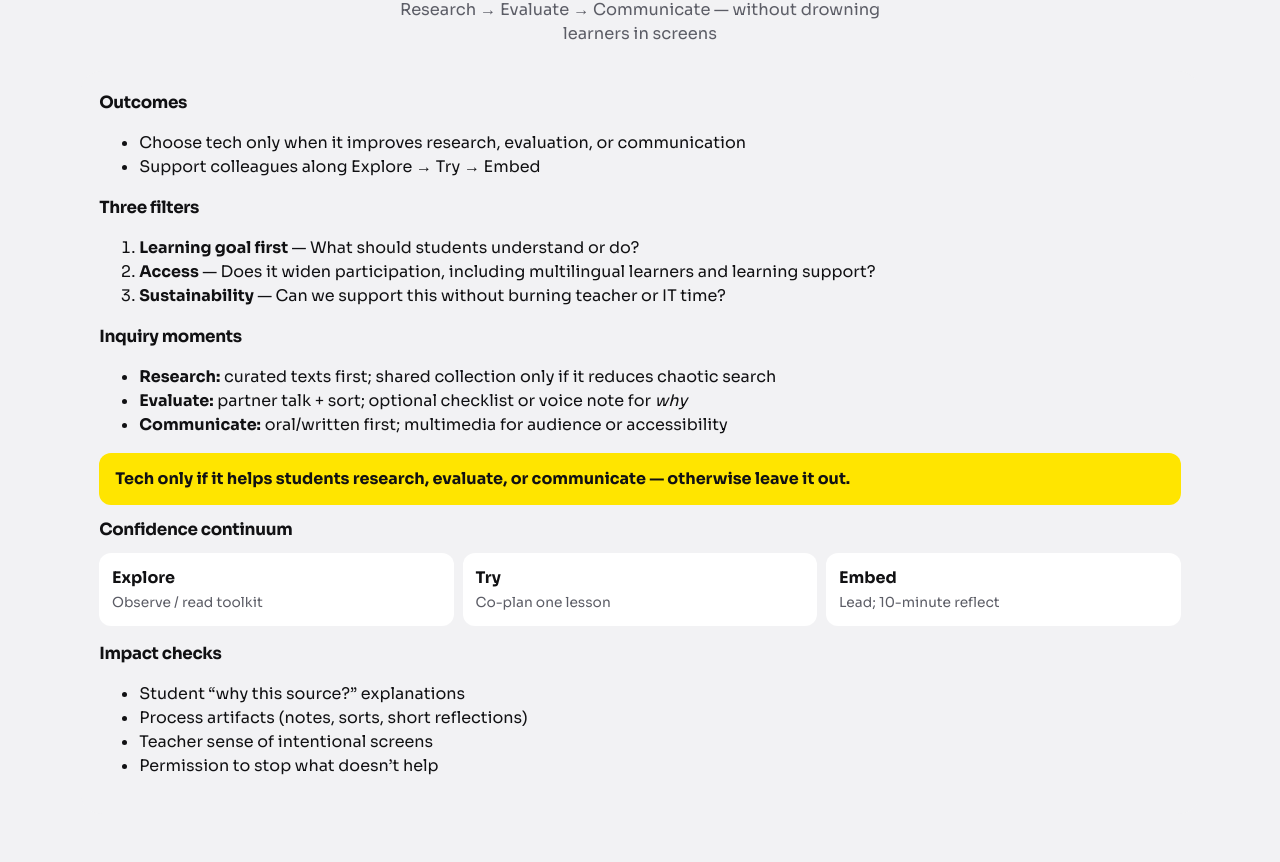
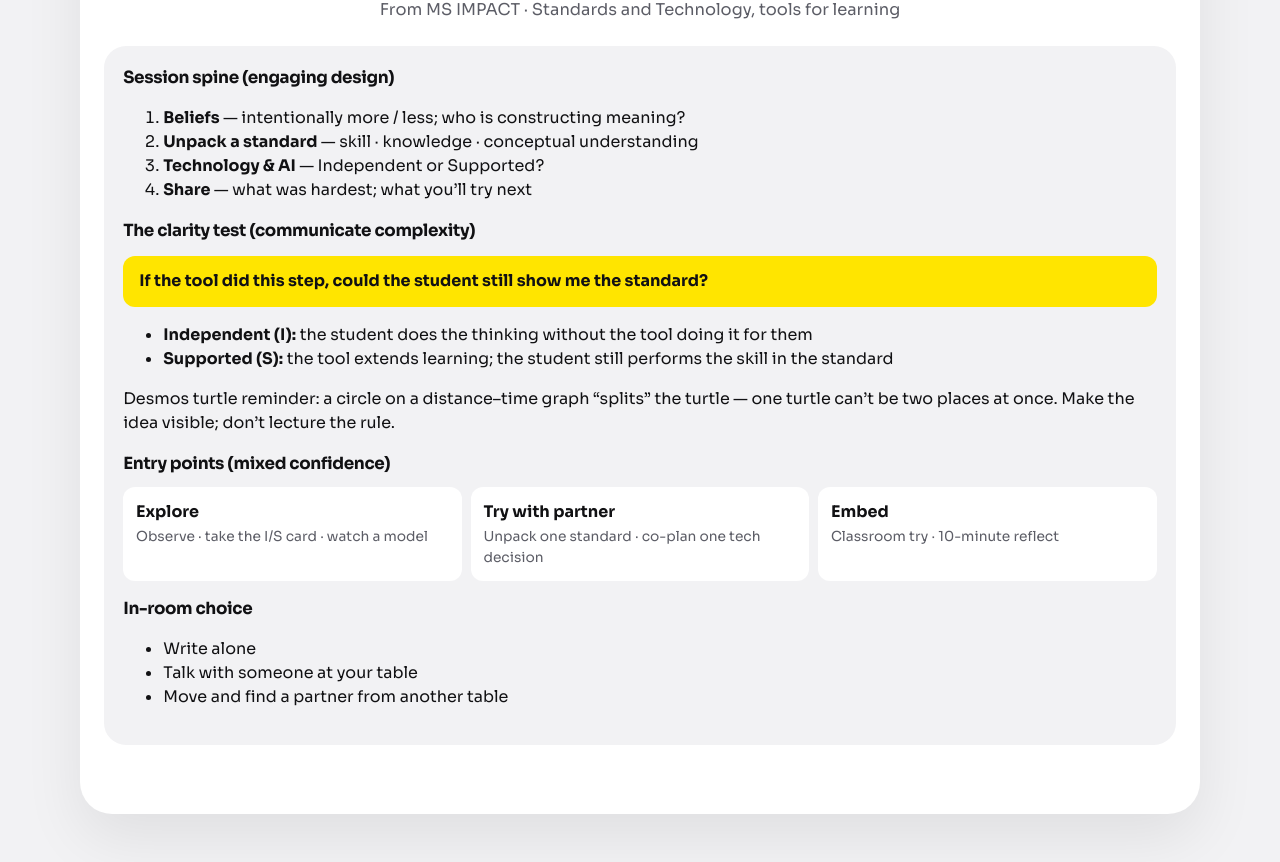
Before and after one commit to iskapps/sas-tic-final-submission, a plain HTML site: page assets/task1-toolkit.html in a window 1280 px wide. Shown: the part 278-1140 px from the top of the page. Drawn offline with Linux system fonts and the light colour scheme.

Commit message:
Unify Task 1 into one arc mapped to SAS’s three PL interests.
Co-authored-by: Cursor <cursoragent@cursor.com>

```diff
--- a/assets/task1-toolkit.html
+++ b/assets/task1-toolkit.html
@@ -4,11 +4,11 @@
   <meta charset="UTF-8" />
   <meta name="viewport" content="width=device-width, initial-scale=1" />
   <meta name="robots" content="noindex" />
-  <title>PD toolkit · Purposeful technology in elementary inquiry</title>
+  <title>Toolkit · Standards and Technology (MS IMPACT)</title>
   <link rel="preconnect" href="https://fonts.googleapis.com" />
   <link rel="preconnect" href="https://fonts.gstatic.com" crossorigin />
   <link href="https://fonts.googleapis.com/css2?family=Sora:wght@400;500;600;700&display=swap" rel="stylesheet" />
-  <link rel="stylesheet" href="../styles.css" />
+  <link rel="stylesheet" href="../styles.css?v=5" />
 </head>
 <body>
   <div class="page">
@@ -22,50 +22,56 @@
       </div>
     </header>
 
-    <section class="hero" style="padding-top:3rem">
-      <span class="badge">Toolkit</span>
-      <h1 style="max-width:18ch;font-size:clamp(1.8rem,4vw,2.8rem)">Purposeful technology in <span class="mark">elementary inquiry</span></h1>
-      <p class="hero-lede">Research → Evaluate → Communicate — without drowning learners in screens</p>
+    <div class="shell">
+      <section class="hero" style="padding-top:2.5rem">
+        <span class="badge">What teachers keep</span>
+        <h1 style="max-width:18ch;font-size:clamp(1.7rem,4vw,2.5rem)">Standards first. Tech only when it <span class="mark">earns its place.</span></h1>
+        <p class="hero-lede">From MS IMPACT · Standards and Technology, tools for learning</p>
       </section>
 
-    <article class="step" style="margin-top:1rem">
-      <h3>Outcomes</h3>
-      <ul>
-        <li>Choose tech only when it improves research, evaluation, or communication</li>
-        <li>Support colleagues along Explore → Try → Embed</li>
-      </ul>
-
-      <h3>Three filters</h3>
+      <article class="step">
+        <h3>Session spine (engaging design)</h3>
         <ol>
-        <li><strong>Learning goal first</strong> — What should students understand or do?</li>
-        <li><strong>Access</strong> — Does it widen participation, including multilingual learners and learning support?</li>
-        <li><strong>Sustainability</strong> — Can we support this without burning teacher or IT time?</li>
+          <li><strong>Beliefs</strong> — intentionally more / less; who is constructing meaning?</li>
+          <li><strong>Unpack a standard</strong> — skill · knowledge · conceptual understanding</li>
+          <li><strong>Technology &amp; AI</strong> — Independent or Supported?</li>
+          <li><strong>Share</strong> — what was hardest; what you’ll try next</li>
         </ol>
 
-      <h3>Inquiry moments</h3>
+        <h3>The clarity test (communicate complexity)</h3>
+        <p class="pull">
+          If the tool did this step, could the student still show me the standard?
+        </p>
         <ul>
-        <li><strong>Research:</strong> curated texts first; shared collection only if it reduces chaotic search</li>
-        <li><strong>Evaluate:</strong> partner talk + sort; optional checklist or voice note for <em>why</em></li>
-        <li><strong>Communicate:</strong> oral/written first; multimedia for audience or accessibility</li>
+          <li><strong>Independent (I):</strong> the student does the thinking without the tool doing it for them</li>
+          <li><strong>Supported (S):</strong> the tool extends learning; the student still performs the skill in the standard</li>
         </ul>
+        <p>Desmos turtle reminder: a circle on a distance–time graph “splits” the turtle — one turtle can’t be two places at once. Make the idea visible; don’t lecture the rule.</p>
 
-      <p class="pull">Tech only if it helps students research, evaluate, or communicate — otherwise leave it out.</p>
-
-      <h3>Confidence continuum</h3>
+        <h3>Entry points (mixed confidence)</h3>
         <div class="continuum">
-        <div><strong>Explore</strong><p>Observe / read toolkit</p></div>
-        <div><strong>Try</strong><p>Co-plan one lesson</p></div>
-        <div><strong>Embed</strong><p>Lead; 10-minute reflect</p></div>
+          <div>
+            <strong>Explore</strong>
+            <p>Observe · take the I/S card · watch a model</p>
+          </div>
+          <div>
+            <strong>Try with partner</strong>
+            <p>Unpack one standard · co-plan one tech decision</p>
+          </div>
+          <div>
+            <strong>Embed</strong>
+            <p>Classroom try · 10-minute reflect</p>
+          </div>
         </div>
 
-      <h3>Impact checks</h3>
+        <h3>In-room choice</h3>
         <ul>
-        <li>Student “why this source?” explanations</li>
-        <li>Process artifacts (notes, sorts, short reflections)</li>
-        <li>Teacher sense of intentional screens</li>
-        <li>Permission to stop what doesn’t help</li>
+          <li>Write alone</li>
+          <li>Talk with someone at your table</li>
+          <li>Move and find a partner from another table</li>
         </ul>
       </article>
     </div>
+  </div>
 </body>
 </html>
--- a/config.js
+++ b/config.js
@@ -12,7 +12,7 @@ window.SAS_SUBMISSION = {
   task1: {
     title: "Technology Professional Development Portfolio",
     context:
-      "MS IMPACT faculty PD — Standards and Technology, tools for learning. Classroom videos show teachers applying that stance.",
+      "One arc: engaging IMPACT design → Desmos clarity → continuum for confidence → classroom videos as what teachers did next.",
     videoEmbedUrl: "",
     videoFile: "",
     videoNote: "Recording will sit here once uploaded (≤15 minutes). Toolkit is ready below.",
```
Also changed, not shown: index.html (+27 -19 lines). Lines whose indentation alone changed are shown as unchanged.
